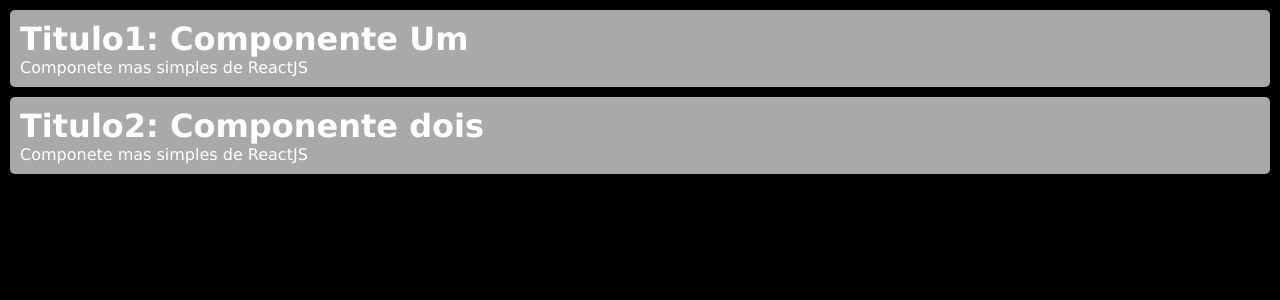
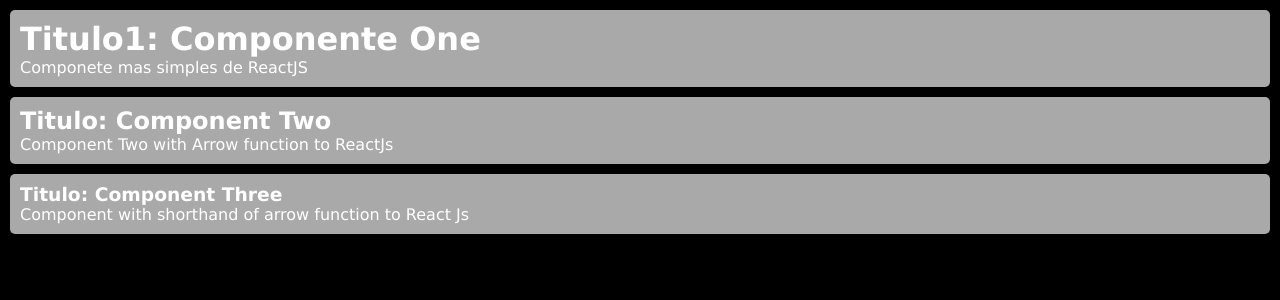
Before and after one commit to santosraimundo/ReactJS, a React (Create React App) app in the folder react004/: page / in a window 1280 px wide. Shown: the top 300 px of the page. Built offline with nearby package versions, Linux system fonts and the light colour scheme.

Commit message:
add new component

```diff
--- a/react004/src/App.js
+++ b/react004/src/App.js
@@ -1,10 +1,15 @@
 import React from "react";
 import ComponentOne from "./components/ComponentOne";
+import ComponentTwo from "./components/ComponentTwo";
+import ComponentThree from "./components/ComponentThree";
 function App(){
     return(
         <>
-            <ComponentOne title="Titulo1: Componente Um"/>
-            <ComponentOne title="Titulo2: Componente dois"/>
+            <ComponentOne/>
+            <ComponentTwo />
+            <ComponentThree />
+
+
         </>
     )
 }
--- a/react004/src/components/ComponentOne.jsx
+++ b/react004/src/components/ComponentOne.jsx
@@ -1,8 +1,8 @@
 import React from "react";
 function ComponentOne(props){
     return(
-        <div class="component">
-            <h1>{props.title}</h1>
+        <div className="component">
+            <h1>Titulo1: Componente One</h1>
             <p>Componete mas simples de ReactJS</p>
         </div>
     )
--- /dev/null
+++ b/react004/src/components/ComponentThree.jsx
@@ -0,0 +1,10 @@
+import React from "react";
+
+export default ()=>{
+    return(
+        <div className="component">
+            <h3>Titulo: Component Three</h3>
+            <p>Component with shorthand of arrow function to React Js</p>
+        </div>
+    )
+}
--- /dev/null
+++ b/react004/src/components/ComponentTwo.jsx
@@ -0,0 +1,11 @@
+import React from "react";
+
+const ComponentTwo = () =>{
+    return(
+        <div className="component">
+        <h2>Titulo: Component Two</h2>
+        <p>Component Two with Arrow function to ReactJs</p>
+        </div>
+    )
+}
+export default ComponentTwo;
```
